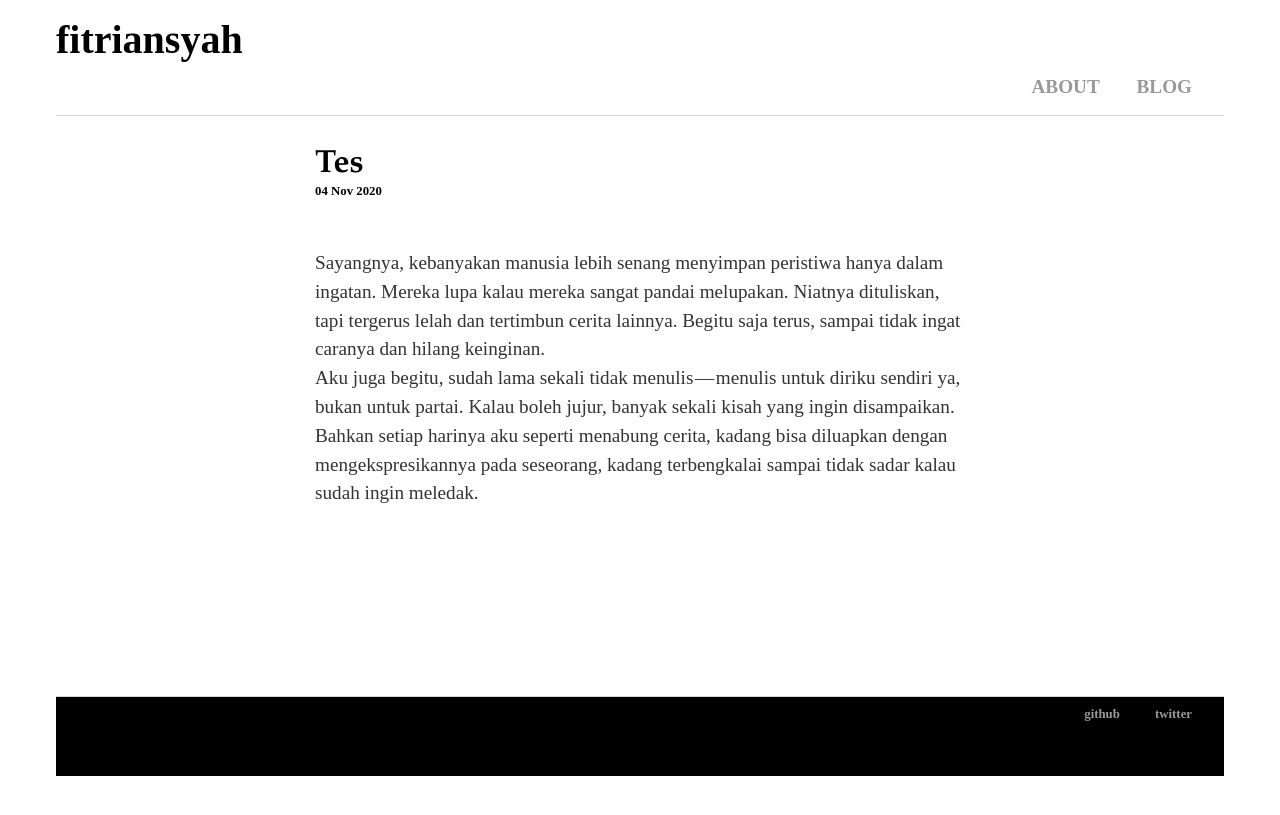
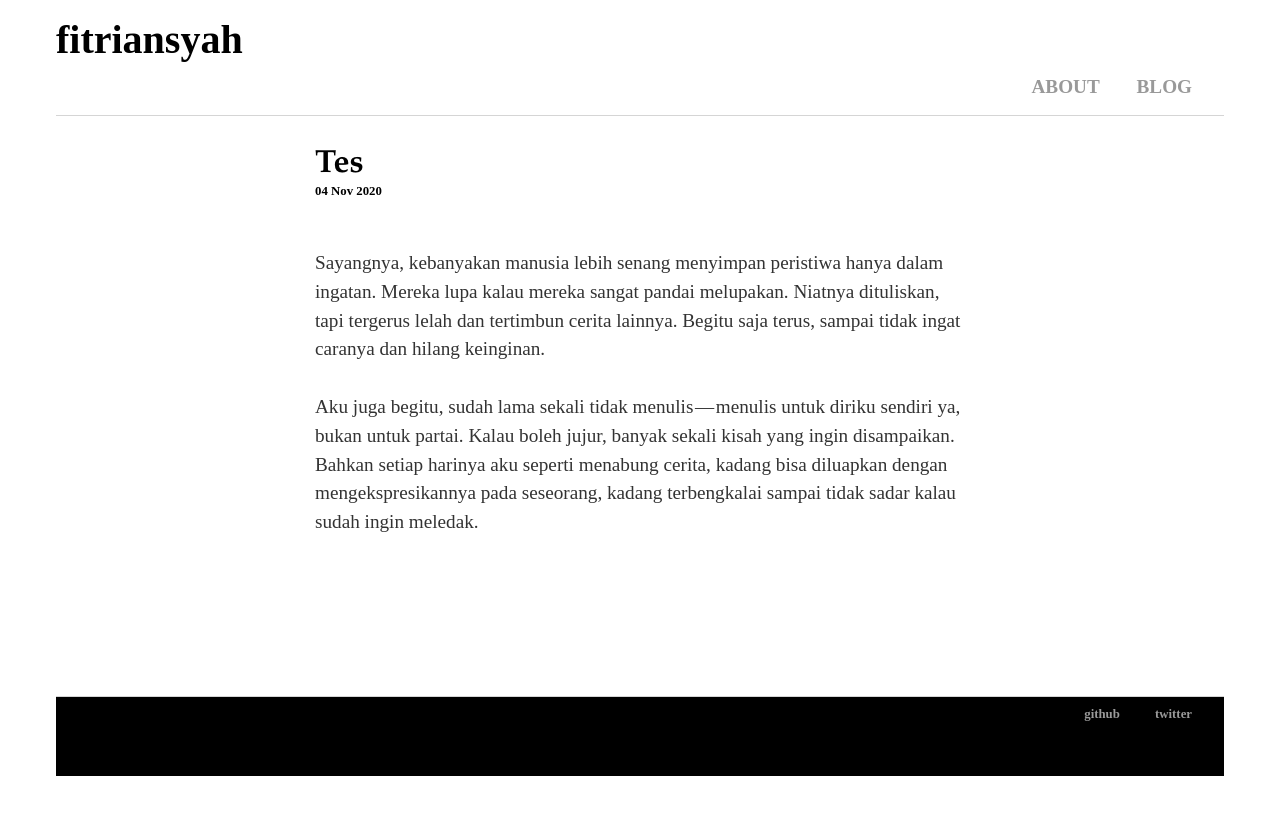
Before and after one commit to rnfitriansyah/rnfitriansyah.github.io, a Jekyll site: the page built from _posts/2020-11-04-Tes.md, in a window 1280 px wide. Shown: the top 815 px of the page. Built offline with Jekyll 4.4.1, drawn with Linux system fonts in a browser that asks for light colours.

Commit message:
Update 2020-11-04-Tes.md

```diff
--- a/_posts/2020-11-04-Tes.md
+++ b/_posts/2020-11-04-Tes.md
@@ -4,6 +4,6 @@ title: "Tes"
 date: 2020-11-04
 ---
 
-<p>Sayangnya, kebanyakan manusia lebih senang menyimpan peristiwa hanya dalam ingatan. Mereka lupa kalau mereka sangat pandai melupakan. Niatnya dituliskan, tapi tergerus lelah dan tertimbun cerita lainnya. Begitu saja terus, sampai tidak ingat caranya dan hilang keinginan.</p>
+<p>Sayangnya, kebanyakan manusia lebih senang menyimpan peristiwa hanya dalam ingatan. Mereka lupa kalau mereka sangat pandai melupakan. Niatnya dituliskan, tapi tergerus lelah dan tertimbun cerita lainnya. Begitu saja terus, sampai tidak ingat caranya dan hilang keinginan.</p> <br>
 
 <p>Aku juga begitu, sudah lama sekali tidak menulis — menulis untuk diriku sendiri ya, bukan untuk partai. Kalau boleh jujur, banyak sekali kisah yang ingin disampaikan. Bahkan setiap harinya aku seperti menabung cerita, kadang bisa diluapkan dengan mengekspresikannya pada seseorang, kadang terbengkalai sampai tidak sadar kalau sudah ingin meledak.</p>
```
